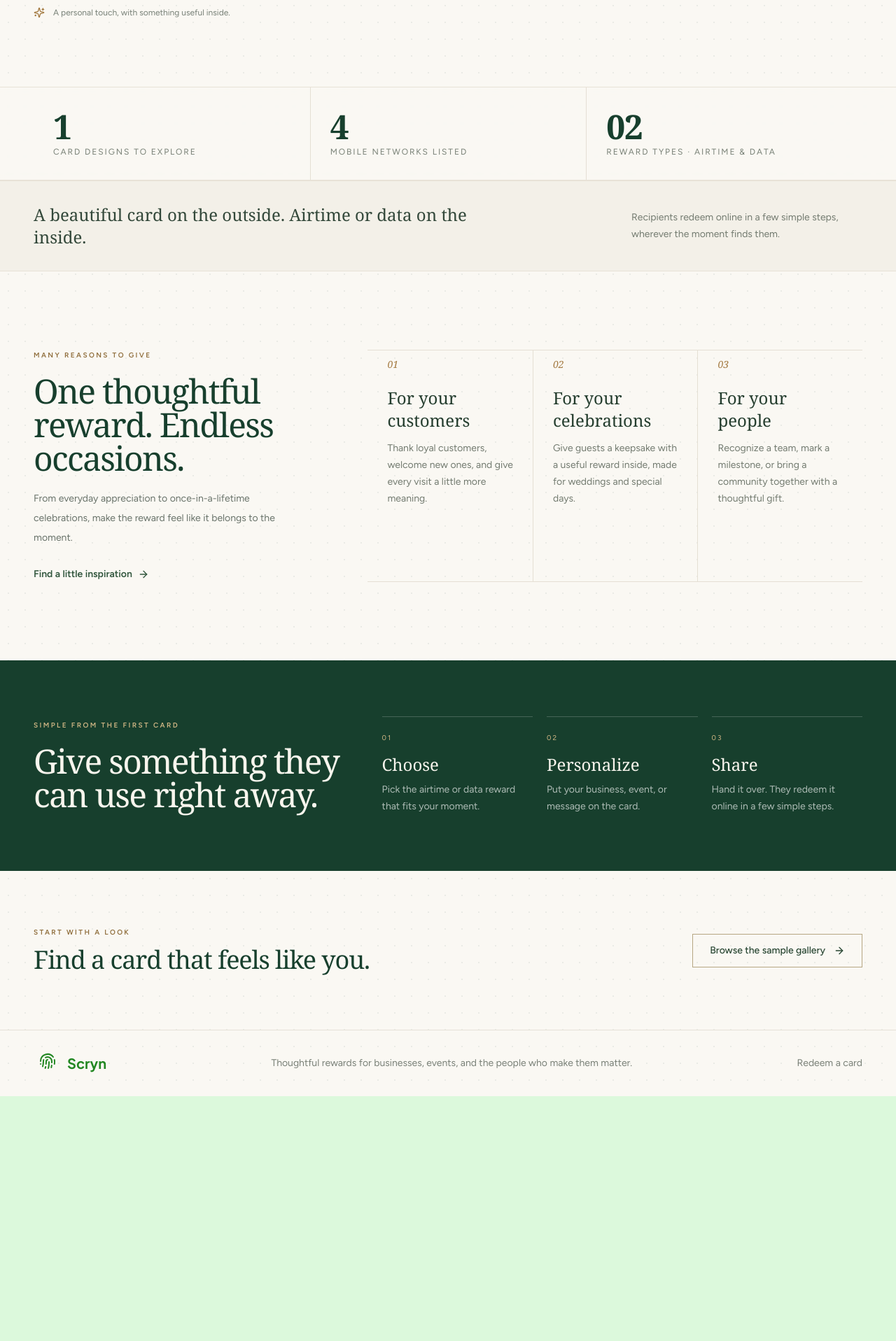
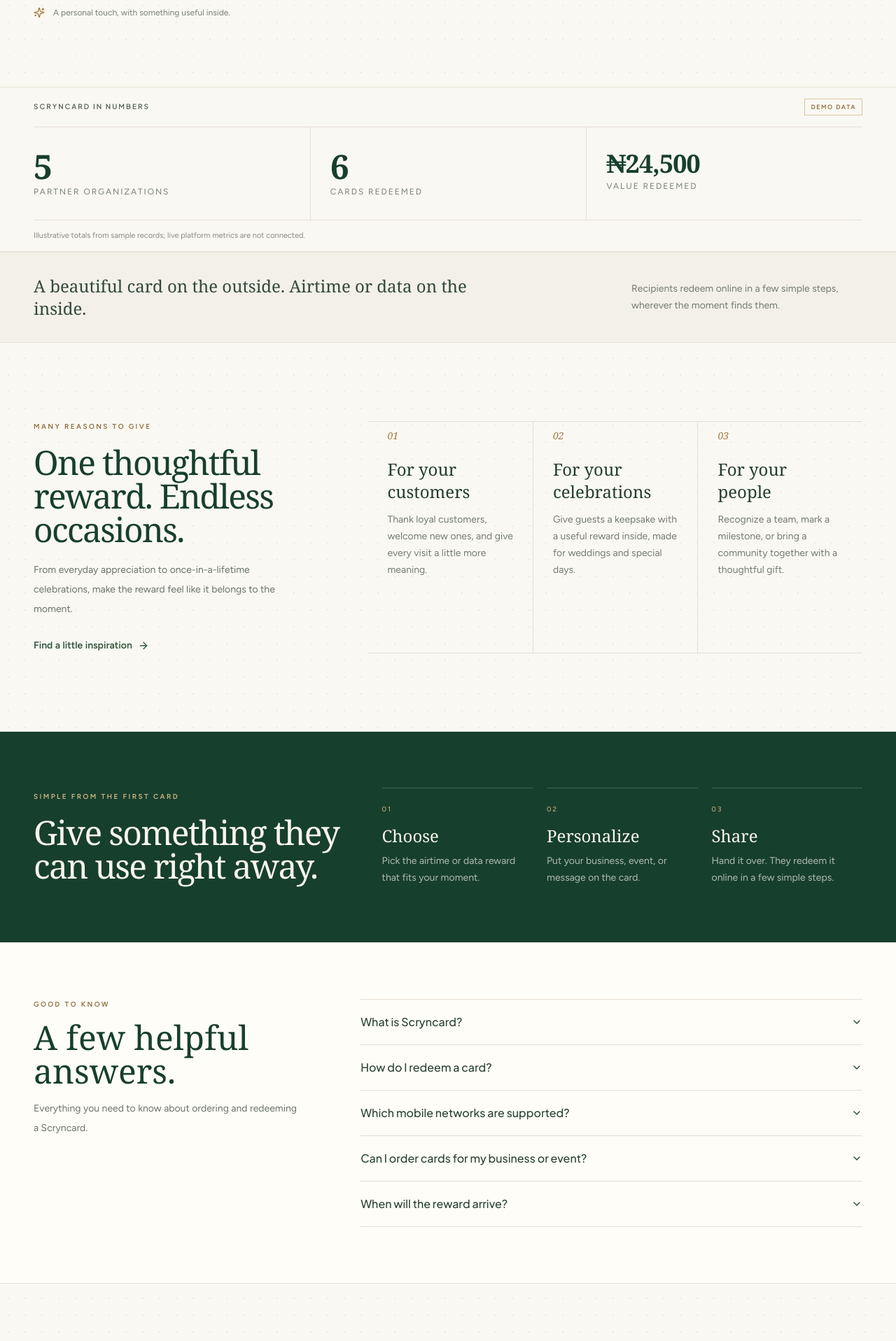
Before and after one commit to KabriAcid/ScrynCard, a React (Vite) app: page / in a window 1280 px wide. Shown: the part 700-2617 px from the top of the page at 70% size. Before the commit the page ends 2267 px from the top, so only its background shows below. Built offline with nearby package versions, Linux system fonts and the light colour scheme; no server answers.

Commit message:
feat: enhance HomePage with demo metrics and FAQ section

```diff
--- a/src/features/citizen/components/order/CardDetailsStep.tsx
+++ b/src/features/citizen/components/order/CardDetailsStep.tsx
@@ -1,9 +1,9 @@
 import { useState } from "react";
 import { useFieldArray, UseFormReturn } from "react-hook-form";
-import { ArrowLeft, ArrowRight, CreditCard, Minus, Plus, Smartphone, Wifi } from "lucide-react";
+import { ArrowRight, CreditCard, Minus, Plus, Smartphone, Wifi } from "lucide-react";
 import { Button } from "@/components/ui/button";
 import { Alert, AlertDescription } from "@/components/ui/alert";
-import { OrderFormValues, denominations, dataProducts, airtimeProducts } from "./schema";
+import { OrderFormValues, denominations, dataProducts, airtimeProducts, calculateOrderTotals, MINIMUM_ORDER_VALUE } from "./schema";
 import { formatCurrency } from "@/lib/utils";
 import { StepHeader } from "./shared";
 
@@ -23,6 +23,7 @@
   const selectedDenoms = new Set(fields.map((item) => item.denomination));
   const products = activeTab === "data" ? dataProducts : airtimeProducts;
   const watchedItems = form.watch("orderItems") || [];
+  const totals = calculateOrderTotals(watchedItems);
   const error = form.formState.errors.orderItems?.message || form.formState.errors.orderItems?.root?.message;
 
   const toggleProduct = (id: string) => {
@@ -43,7 +44,7 @@
 
   return (
     <section className="order-step">
-      <StepHeader icon={CreditCard} title="Choose your rewards" description="Select the airtime and data cards you want to order." step={4} totalSteps={5} />
+      <StepHeader icon={CreditCard} title="Choose your rewards" description="Select the airtime and data cards you want to order." step={5} totalSteps={6} />
 
       <div className="order-tabs" role="tablist" aria-label="Reward type">
         <button type="button" role="tab" aria-selected={activeTab === "data"} onClick={() => setActiveTab("data")} className={`order-tab${activeTab === "data" ? " is-active" : ""}`}>
@@ -96,10 +97,13 @@
       )}
 
       {error && <Alert variant="destructive" className="order-alert"><AlertDescription>{error}</AlertDescription></Alert>}
-      <p className="order-inline-note">Minimum order value: {formatCurrency(800000)}.</p>
+      <section className="order-selection-totals" aria-label="Order subtotal and minimum">
+        <div className="order-selection-subtotal"><span>Subtotal</span><strong>{formatCurrency(totals.cardValue)}</strong></div>
+        <p className="order-minimum-note">Minimum card order: {formatCurrency(MINIMUM_ORDER_VALUE)}</p>
+      </section>
 
       <div className="order-step-actions">
-        <Button type="button" variant="outline" onClick={onPrev} className="order-secondary-button"><ArrowLeft aria-hidden="true" /> Back</Button>
+        <Button type="button" variant="outline" onClick={onPrev} className="order-secondary-button">Back</Button>
         <Button type="button" onClick={onNext} disabled={fields.length === 0} className="order-primary-button">Review order <ArrowRight aria-hidden="true" /></Button>
       </div>
     </section>
--- a/src/features/citizen/pages/HomePage.tsx
+++ b/src/features/citizen/pages/HomePage.tsx
@@ -9,8 +9,15 @@
 import { useState } from "react";
 import { Link } from "react-router-dom";
 import { Logo } from "@/components/logo";
-
-const mobileNetworks = ["MTN", "Airtel", "Glo", "9Mobile"];
+import {
+	Accordion,
+	AccordionContent,
+	AccordionItem,
+	AccordionTrigger,
+} from "@/components/ui/accordion";
+import { formatNaira } from "@/lib/formatters";
+import { mockPoliticians } from "@/lib/mock/politicians";
+import { mockRedemptions } from "@/lib/mock/redemptions";
 
 const frontSamples = __SAMPLE_IMAGES__.filter((sample) => !sample.isBack);
 const featuredSample =
@@ -20,6 +27,53 @@
 const supportingSamples = frontSamples
 	.filter((sample) => sample.src !== featuredSample?.src)
 	.slice(0, 2);
+
+const completedRedemptions = mockRedemptions.filter(
+	(redemption) => redemption.status === "completed",
+);
+const demoMetrics = {
+	partnerOrganizations: new Set(
+		mockPoliticians.map((politician) => politician.organization),
+	).size,
+	completedRedemptions: completedRedemptions.length,
+	totalValueRedeemed: completedRedemptions.reduce(
+		(total, redemption) => total + redemption.amount,
+		0,
+	),
+};
+
+const frequentlyAskedQuestions = [
+	{
+		id: "what-is-scryncard",
+		question: "What is Scryncard?",
+		answer:
+			"Scryncard turns a branded physical card into a useful gift, with an airtime or data reward recipients can redeem on their mobile phone.",
+	},
+	{
+		id: "how-to-redeem",
+		question: "How do I redeem a card?",
+		answer:
+			"Open the redemption page, enter the serial number and code from your card, provide the requested details, then choose the recipient's phone number and network before confirming.",
+	},
+	{
+		id: "supported-networks",
+		question: "Which mobile networks are supported?",
+		answer:
+			"The current experience lists MTN, Airtel, Glo, and 9Mobile. Available rewards can depend on the network and card you received.",
+	},
+	{
+		id: "custom-cards",
+		question: "Can I order cards for my business or event?",
+		answer:
+			"Yes. Scryncard cards are designed for businesses, celebrations, and organizations. Explore the gallery for design inspiration, then use the order flow to get started.",
+	},
+	{
+		id: "reward-arrival",
+		question: "When will the reward arrive?",
+		answer:
+			"Delivery time can vary by mobile network. After you confirm, the redemption screen will show whether the request was submitted successfully.",
+	},
+];
 
 const moments = [
 	{
@@ -210,31 +264,45 @@
 					aria-label="Scryncard at a glance"
 					className="border-y border-[#e8e2d7] bg-[#faf8f3]/85 backdrop-blur-sm"
 				>
-					<div className="mx-auto grid max-w-[1380px] grid-cols-1 divide-y divide-[#e5dfd4] px-5 sm:grid-cols-3 sm:divide-x sm:divide-y-0 sm:px-8 lg:px-12">
-						<div className="py-6 sm:px-7 sm:py-8">
+					<div className="mx-auto max-w-[1380px] px-5 sm:px-8 lg:px-12">
+						<div className="flex items-center justify-between gap-4 border-b border-[#e5dfd4] py-4">
+							<h2 className="text-[10px] font-semibold uppercase tracking-[0.2em] text-[#536257]">
+								Scryncard in numbers
+							</h2>
+							<span className="border border-[#d9c69f] px-2 py-1 text-[9px] font-semibold uppercase tracking-[0.16em] text-[#8e6c39]">
+								Demo data
+							</span>
+						</div>
+						<div className="grid grid-cols-1 divide-y divide-[#e5dfd4] sm:grid-cols-3 sm:divide-x sm:divide-y-0">
+							<div className="py-6 sm:px-7 sm:py-8 sm:pl-0">
 								<p className="font-serif text-5xl font-bold tracking-tight text-[#173f2d]">
-								{frontSamples.length}
+									{demoMetrics.partnerOrganizations}
 								</p>
 								<p className="mt-1 text-xs uppercase tracking-[0.16em] text-[#788076]">
-								Card designs to explore
+									Partner organizations
 								</p>
 							</div>
 							<div className="py-6 sm:px-7 sm:py-8">
 								<p className="font-serif text-5xl font-bold tracking-tight text-[#173f2d]">
-								{mobileNetworks.length}
+									{demoMetrics.completedRedemptions}
 								</p>
 								<p className="mt-1 text-xs uppercase tracking-[0.16em] text-[#788076]">
-								Mobile networks listed
+									Cards redeemed
 								</p>
 							</div>
-						<div className="py-6 sm:px-7 sm:py-8">
-							<p className="font-serif text-5xl font-bold tracking-tight text-[#173f2d]">
-								02
+							<div className="py-6 sm:px-7 sm:py-8 sm:pr-0">
+								<p className="font-serif text-4xl font-bold tracking-tight text-[#173f2d]">
+									{formatNaira(demoMetrics.totalValueRedeemed)}
 								</p>
 								<p className="mt-1 text-xs uppercase tracking-[0.16em] text-[#788076]">
-								Reward types · airtime & data
+									Value redeemed
 								</p>
 							</div>
+						</div>
+						<p className="border-t border-[#e5dfd4] py-3 text-[11px] leading-5 text-[#858a80]">
+							Illustrative totals from sample records; live platform metrics are
+							not connected.
+						</p>
 					</div>
 				</section>
 
@@ -333,6 +401,43 @@
 					</div>
 				</section>
 
+				<section className="border-y border-[#e8e2d7] bg-[#fffdf8]">
+					<div className="mx-auto grid max-w-[1380px] gap-10 px-5 py-16 sm:px-8 sm:py-20 md:grid-cols-[0.72fr_1.28fr] md:gap-16 lg:px-12">
+						<div>
+							<p className="text-[10px] font-semibold uppercase tracking-[0.24em] text-[#8e6c39]">
+								Good to know
+							</p>
+							<h2 className="mt-4 font-serif text-4xl leading-tight text-[#173f2d] sm:text-5xl">
+								A few helpful answers.
+							</h2>
+							<p className="mt-4 max-w-sm text-sm leading-7 text-[#69736a]">
+								Everything you need to know about ordering and redeeming a
+								Scryncard.
+							</p>
+						</div>
+						<Accordion
+							type="single"
+							collapsible
+							className="border-t border-[#e5dfd4]"
+						>
+							{frequentlyAskedQuestions.map((item) => (
+								<AccordionItem
+									key={item.id}
+									value={item.id}
+									className="border-[#e5dfd4]"
+								>
+									<AccordionTrigger className="py-5 text-left text-sm font-medium text-[#294331] hover:no-underline focus-visible:outline-none focus-visible:ring-2 focus-visible:ring-[#8e6c39] focus-visible:ring-offset-2 sm:text-base">
+										{item.question}
+									</AccordionTrigger>
+									<AccordionContent className="max-w-2xl text-sm leading-7 text-[#69736a] motion-reduce:animate-none">
+										{item.answer}
+									</AccordionContent>
+								</AccordionItem>
+							))}
+						</Accordion>
+					</div>
+				</section>
+
 				<section className="mx-auto flex max-w-[1380px] flex-col items-start justify-between gap-7 px-5 py-16 sm:px-8 sm:py-20 md:flex-row md:items-center lg:px-12">
 					<div>
 						<p className="text-[10px] font-semibold uppercase tracking-[0.24em] text-[#8e6c39]">
```
Also changed, not shown: src/index.css (+119 -32 lines), 1 other file (tests, documents, lock files or other folders). Lines whose indentation alone changed are shown as unchanged.
